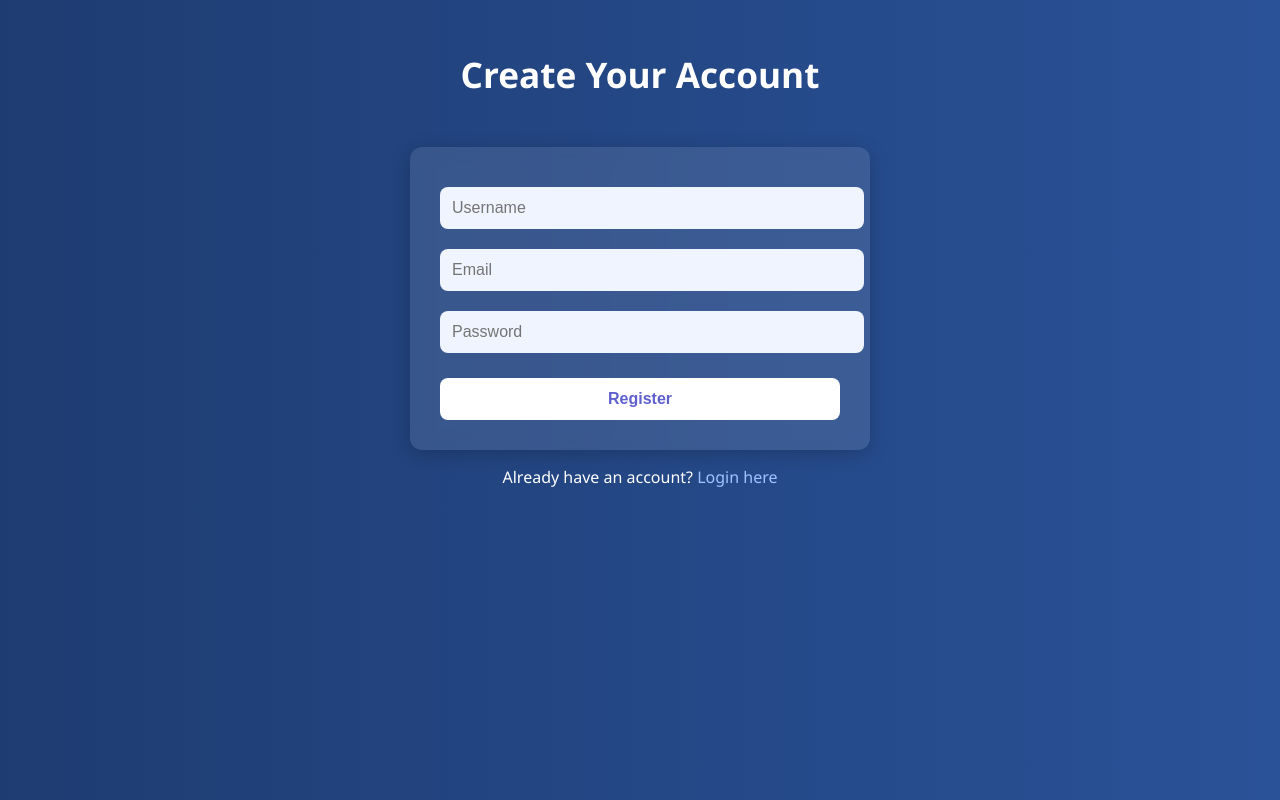
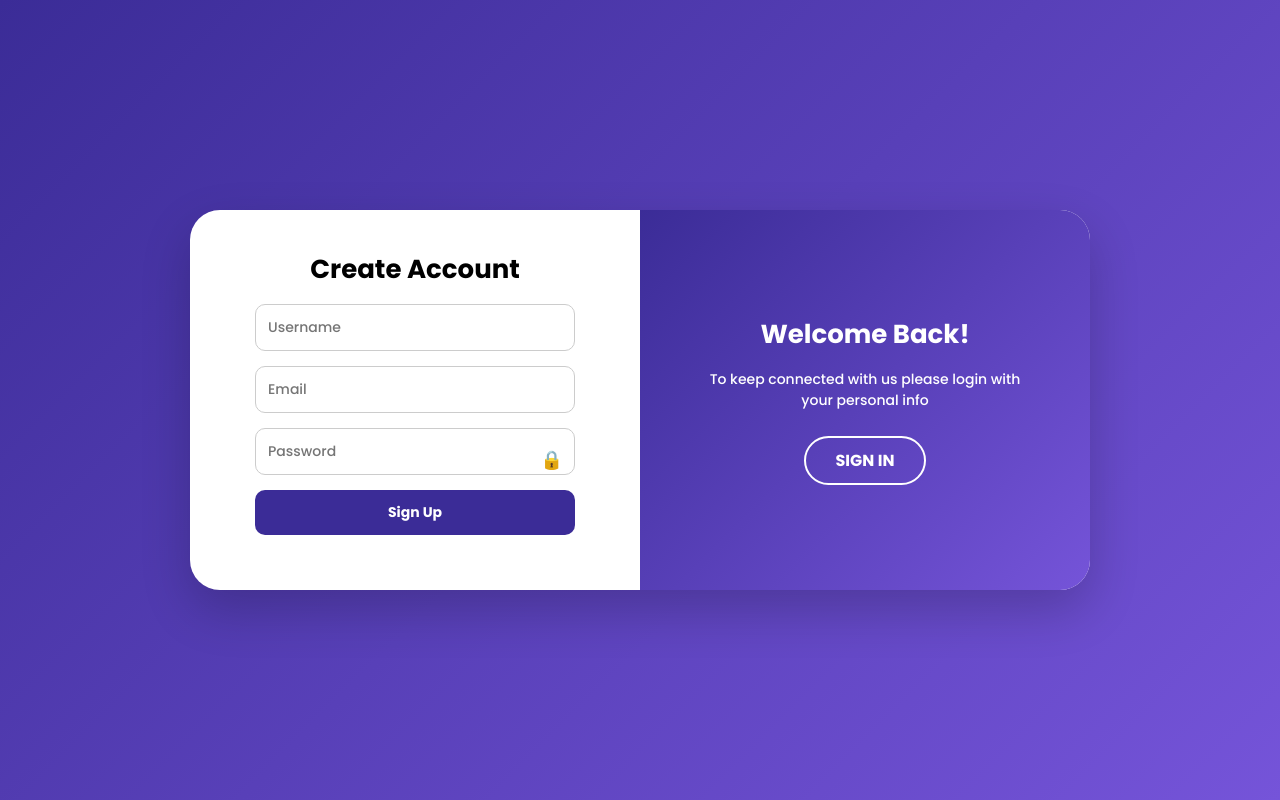
Before and after one commit to ShubhamL025/assistAIve, a Flask app: page /register in a window 1280 px wide. Run offline with Flask 3, Linux system fonts and the light colour scheme.

Commit message:
Registration with new interface

```diff
--- a/templates/register.html
+++ b/templates/register.html
@@ -1,17 +1,183 @@
+
 <!DOCTYPE html>
-<html>
+<html lang="en">
 <head>
-    <title>Register - AssistAIve</title>
-    <link rel="stylesheet" href="/static/style2.css">
+  <meta charset="UTF-8" />
+  <meta name="viewport" content="width=device-width, initial-scale=1.0"/>
+  <title>Register | assistAIve</title>
+  <link href="https://fonts.googleapis.com/css2?family=Poppins:wght@300;500;700&display=swap" rel="stylesheet"/>
+  <style>
+    * { box-sizing: border-box; margin: 0; padding: 0; font-family: 'Poppins', sans-serif; }
+
+    body {
+      background: linear-gradient(135deg, #3b2c97, #7554d9);
+      height: 100vh;
+      display: flex;
+      justify-content: center;
+      align-items: center;
+      padding: 20px;
+    }
+
+    .container {
+      width: 900px;
+      max-width: 100%;
+      height: auto;
+      background: #fff;
+      border-radius: 30px;
+      display: flex;
+      flex-wrap: wrap-reverse;
+      overflow: hidden;
+      box-shadow: 0 20px 50px rgba(0, 0, 0, 0.2);
+      animation: slideIn 0.6s ease;
+    }
+
+    .form-section, .panel-section {
+      flex: 1 1 400px;
+      padding: 40px;
+      display: flex;
+      flex-direction: column;
+      justify-content: center;
+      align-items: center;
+      text-align: center;
+    }
+
+    .form-section h2,
+    .panel-section h2 {
+      font-size: 26px;
+      margin-bottom: 15px;
+    }
+
+    .form-section form {
+      width: 100%;
+      max-width: 320px;
+      display: flex;
+      flex-direction: column;
+      align-items: center;
+    }
+
+    .form-section input,
+    .form-section button {
+      width: 100%;
+      padding: 12px;
+      margin-bottom: 15px;
+      border-radius: 10px;
+      font-size: 14px;
+    }
+
+    .form-section input {
+      border: 1px solid #ccc;
+    }
+
+    .form-section button {
+      background: #3b2c97;
+      color: #fff;
+      font-weight: 600;
+      border: none;
+      cursor: pointer;
+      transition: background 0.3s;
+    }
+
+    .form-section button:hover {
+      background: #2a1d6c;
+    }
+
+    .password-wrapper {
+      position: relative;
+      width: 100%;
+    }
+
+    .password-wrapper input {
+      padding-right: 45px;
+    }
+
+    .toggle-password {
+      position: absolute;
+      right: 12px;
+      top: 50%;
+      transform: translateY(-50%);
+      cursor: pointer;
+      font-size: 18px;
+      user-select: none;
+      color: #555;
+    }
+
+    .panel-section {
+      background: linear-gradient(135deg, #3b2c97, #7554d9);
+      color: #fff;
+    }
+
+    .panel-section p {
+      font-size: 14px;
+      margin-bottom: 25px;
+      padding: 0 20px;
+    }
+
+    .panel-section a {
+      padding: 10px 30px;
+      border: 2px solid #fff;
+      border-radius: 25px;
+      color: #fff;
+      text-decoration: none;
+      font-weight: 600;
+      transition: 0.3s;
+    }
+
+    .panel-section a:hover {
+      background: #fff;
+      color: #3b2c97;
+    }
+
+    @keyframes slideIn {
+      0% { opacity: 0; transform: translateY(30px); }
+      100% { opacity: 1; transform: translateY(0); }
+    }
+
+    @media (max-width: 768px) {
+      .form-section, .panel-section {
+        padding: 30px 20px;
+      }
+
+      .form-section h2, .panel-section h2 {
+        font-size: 22px;
+      }
+
+      .panel-section p {
+        padding: 0 10px;
+      }
+    }
+  </style>
 </head>
 <body>
-    <h2>Create Your Account</h2>
-    <form method="POST" action="/register">
-        <input type="text" name="username" placeholder="Username" required><br>
-        <input type="email" name="email" placeholder="Email" required><br>
-        <input type="password" name="password" placeholder="Password" required><br>
-        <button type="submit">Register</button>
-    </form>
-    <p>Already have an account? <a href="/login">Login here</a></p>
+  <div class="container register-layout">
+    <div class="form-section">
+      <h2>Create Account</h2>
+      <form action="/register" method="POST">
+        <input type="text" name="username" placeholder="Username" required />
+        <input type="email" name="email" placeholder="Email" required />
+        <div class="password-wrapper">
+          <input type="password" name="password" placeholder="Password" required />
+          <span class="toggle-password">🔒</span>
+        </div>
+        <button type="submit">Sign Up</button>
+      </form>
+    </div>
+
+    <div class="panel-section">
+      <h2>Welcome Back!</h2>
+      <p>To keep connected with us please login with your personal info</p>
+      <a href="/login">SIGN IN</a>
+    </div>
+  </div>
+
+  <script>
+    document.querySelectorAll('.toggle-password').forEach(toggle => {
+      toggle.addEventListener('click', () => {
+        const input = toggle.previousElementSibling;
+        const isHidden = input.type === 'password';
+        input.type = isHidden ? 'text' : 'password';
+        toggle.textContent = isHidden ? '👁️' : '🔒';
+      });
+    });
+  </script>
 </body>
 </html>
```
